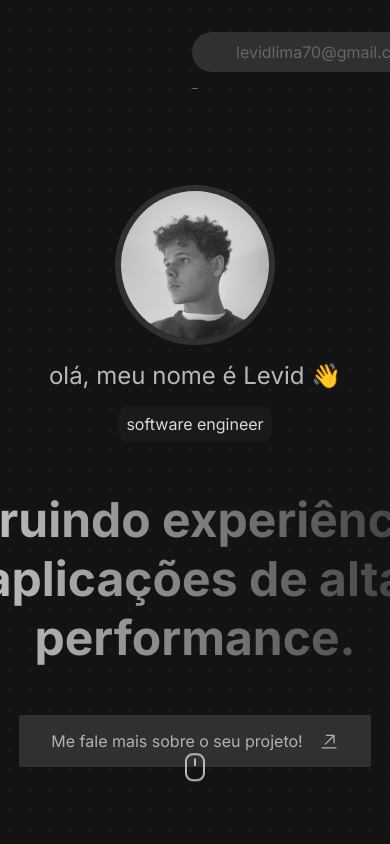
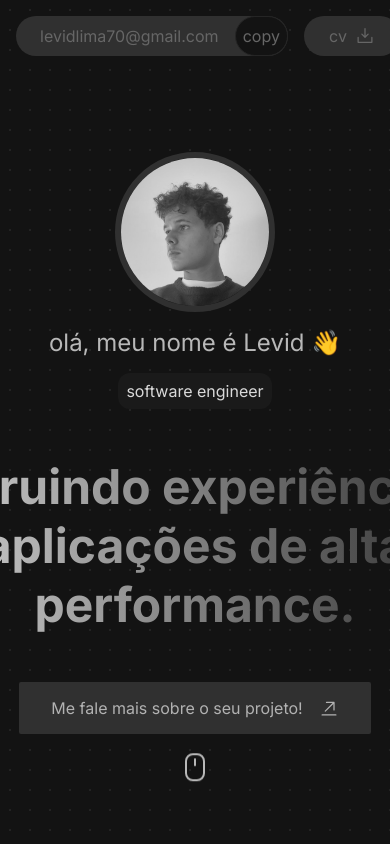
Before and after one commit to DEVLevid/levid-lima-web, a Next.js app: page / in a window 390 px wide. Shown: the top 844 px of the page. Built offline with nearby package versions, Linux system fonts and the light colour scheme.

Commit message:
refactor: Creating mobile version for header component.

```diff
--- a/src/components/header/styles.module.scss
+++ b/src/components/header/styles.module.scss
@@ -104,3 +104,40 @@
     }
   }
 }
+
+@media (max-width: 1280px) {
+  .header {
+    padding: 1rem;
+
+    .container {
+      border: none;
+      justify-content: center;
+      width: fit-content;
+
+      .emailContainer {
+        width: 17rem;
+        gap: 1rem;
+        .copyBtn {
+          width: 3.5rem;
+        }
+
+        .gmail {
+          padding-left: 1.5rem;
+        }
+
+        .gmailCopy {
+          padding-left: 3.5rem;
+        }
+      }
+
+      .contactContainer {
+        flex-direction: row;
+        gap: 1rem;
+      }
+    }
+  }
+
+  .socialContainer {
+    display: none;
+  }
+}
```
